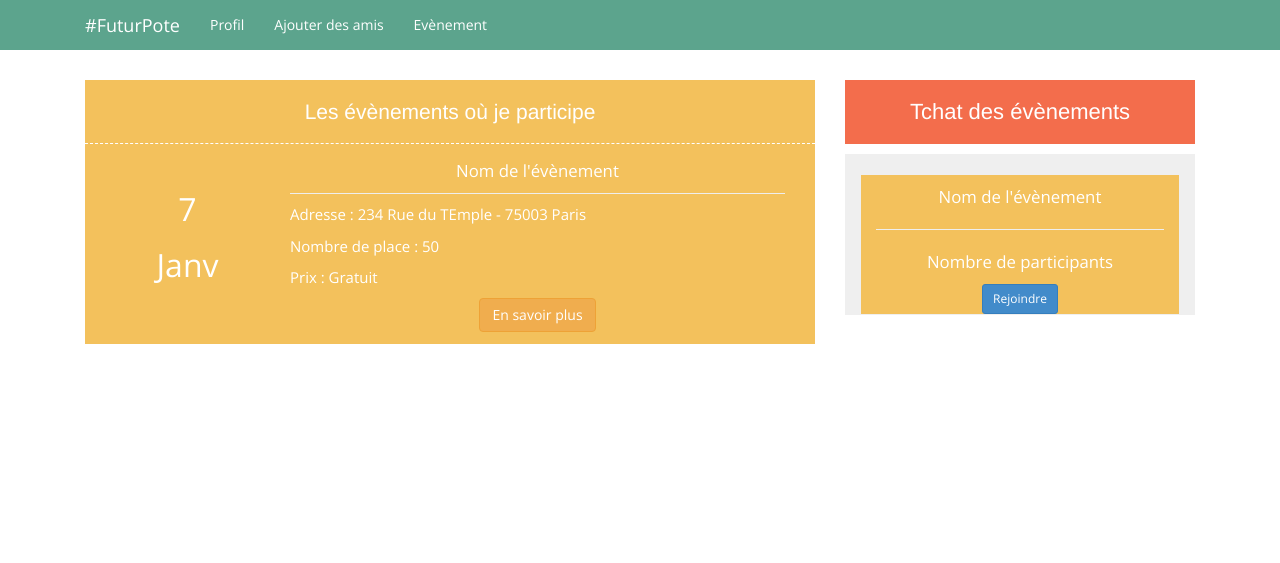
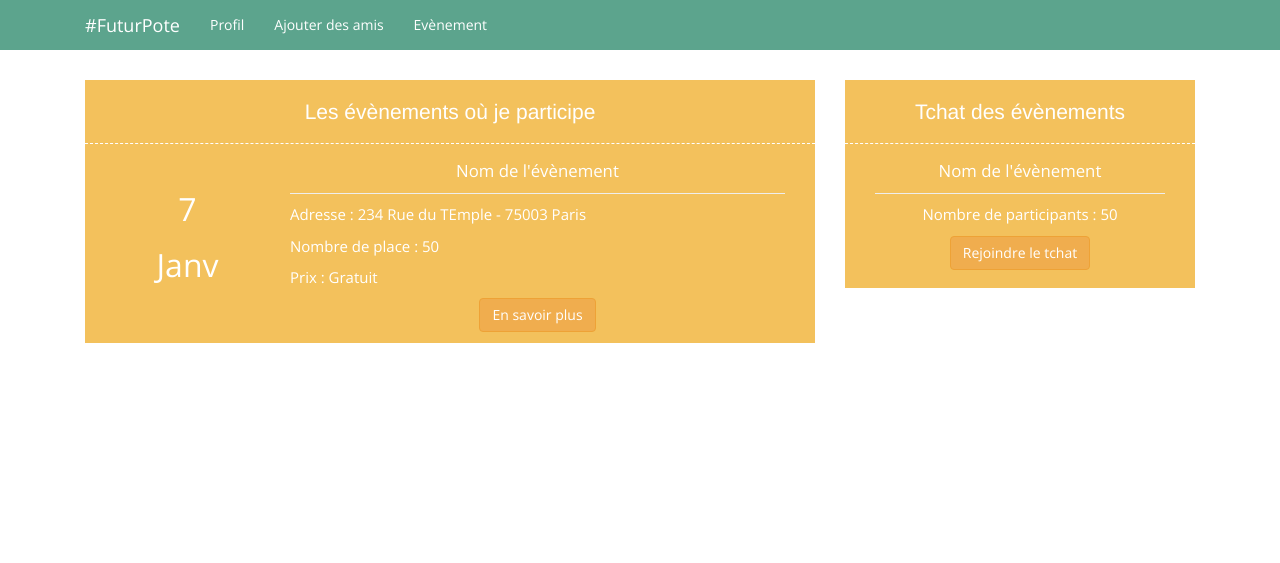
Before and after one commit to Alex-60/Projet_Angular, a plain HTML site: page events.html in a window 1280 px wide. Drawn offline with nearby package versions, Linux system fonts and the light colour scheme.

Commit message:
maj event

```diff
--- a/assets/css/events.css
+++ b/assets/css/events.css
@@ -2,7 +2,7 @@
     text-align: center;
 }
 
-.div_events h2 {
+.div_events h2, .div_events2 h2 {
     background: #f3c15c;
     color: white;
     padding: 20px;
@@ -10,26 +10,17 @@
     font-weight: 300;
     font-size: 21px;
     margin-bottom: 0px;
-    border-bottom: 1px dashed #fff;
-}
-
-.div_events2 h2 {
-    text-align: center;
-    background: #F36D4C;
-    color: white;
-    text-align: center;
-    padding: 20px;
 }
 
 .div_events2 {
-    height: 500px;
+    height: auto;
     text-align: center;
 }
 
 .block_events {
+    border-top: 1px dashed #fff;
     height: 200px;
     text-align: center;
-    margin-bottom: 20px;
     background: #f3c15c;
 }
 
@@ -58,30 +49,32 @@
     margin-top: 0px;
     background: #f3c15c;
     color: white;
-    padding: 15px 15px 12px 15px;
+    padding: 15px 15px 11px 15px;
     font-size: 1.2em;
 }
 
 .block_events_tchat {
-    border: 1px solid ThreeDFace;
-    height: auto;
+    border-top: 1px dashed #fff;
+    height: 145px;
     text-align: center;
-    background: ThreeDFace;
-    font-size: 1.2em;
-    color: white;
+    background: #f3c15c;
 }
 
 .block_events_tchat_x {
     height: auto;
-    text-align: center;
-    margin-top: 20px;
+    margin-top: 0px;
     background: #f3c15c;
-    padding-top: 10px;
+    color: white;
+    padding: 15px 15px 11px 15px;
+    font-size: 1.2em;
 }
-.block_events_info hr{
+.block_events_info hr, .block_events_tchat_x hr{
     margin: 10px 0;
 }
 .eventAdresse, .eventNbrPlace, .eventPrix{
     font-size: 15px;
-    text-align: left;
+    text-align: left !important;
 }
+.eventNbrPart{
+    font-size: 15px;
+}
--- a/events.html
+++ b/events.html
@@ -43,7 +43,7 @@
                     </li>
                     <li><a href="ajouter_amis.html"><i class="icon-calendar icon-white"></i>Ajouter des amis</a>
                     </li>
-                    <li><a href="events.html"><i class="icon-lock icon-white"></i> Evènement</a>
+                    <li><a href="events.html"><i class="icon-lock icon-white"></i>Evènement</a>
                     </li>
                 </ul>
             </div>
@@ -92,8 +92,8 @@
                         <div class="block_events_tchat_x col-sm-12 col-lg-12">
                             <p>Nom de l'évènement</p>
                             <hr>
-                            <p>Nombre de participants</p>
-                            <button type="button" class="btn btn-primary btn-sm">Rejoindre</button>
+                            <p class="eventNbrPart">Nombre de participants : 50</p>
+                            <button type="button" class="btn btn-warning">Rejoindre le tchat</button>
                         </div>
                     </div>
                 </div>
```
